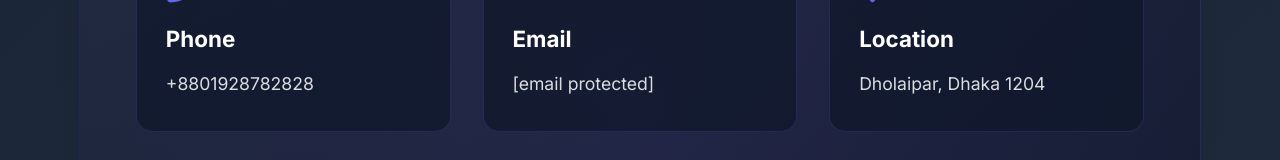
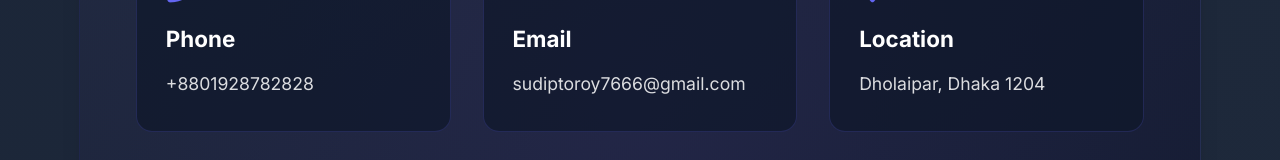
Before and after one commit to sudiptoroy7666-lgtm/portfolio, a plain HTML site: page index.html in a window 1280 px wide. Shown: the part 10571-10731 px from the top of the page. Drawn offline with Linux system fonts and the light colour scheme.

Commit message:
Update email display in contact section

```diff
--- a/index.html
+++ b/index.html
@@ -538,7 +538,7 @@
                     <div class="contact-item">
                         <i class="fas fa-envelope"></i>
                         <h3>Email</h3>
-                        <a href="sudiptoroy7666@gmail.com"><span class="__cf_email__" data-cfemail="790a0c1d10090d160b16004e4f4f4f391e14181015571a1614">[email&#160;protected]</span></a>
+                        <a href="sudiptoroy7666@gmail.com">sudiptoroy7666@gmail.com</a>
                     </div>
                     <div class="contact-item">
                         <i class="fas fa-map-marker-alt"></i>
```
